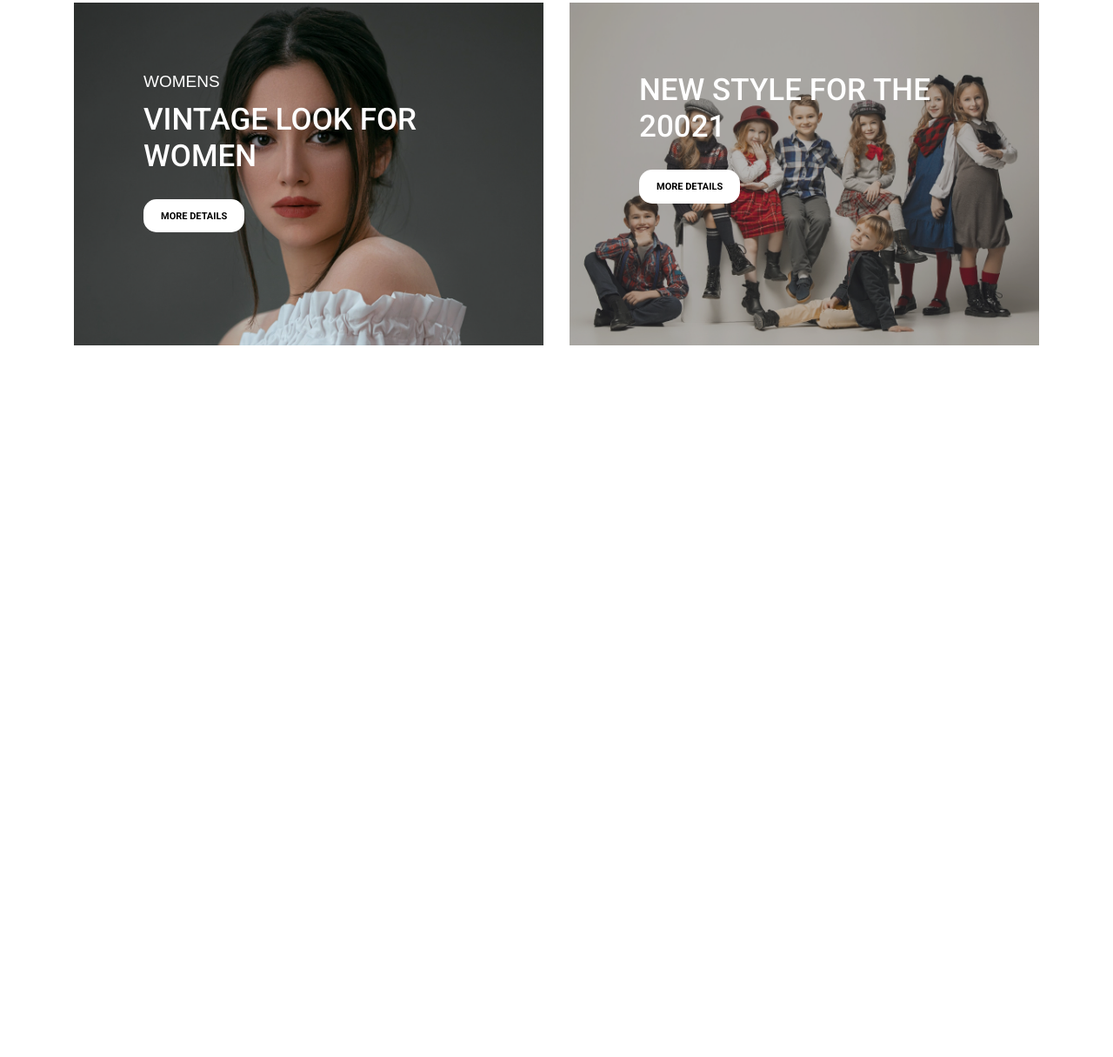
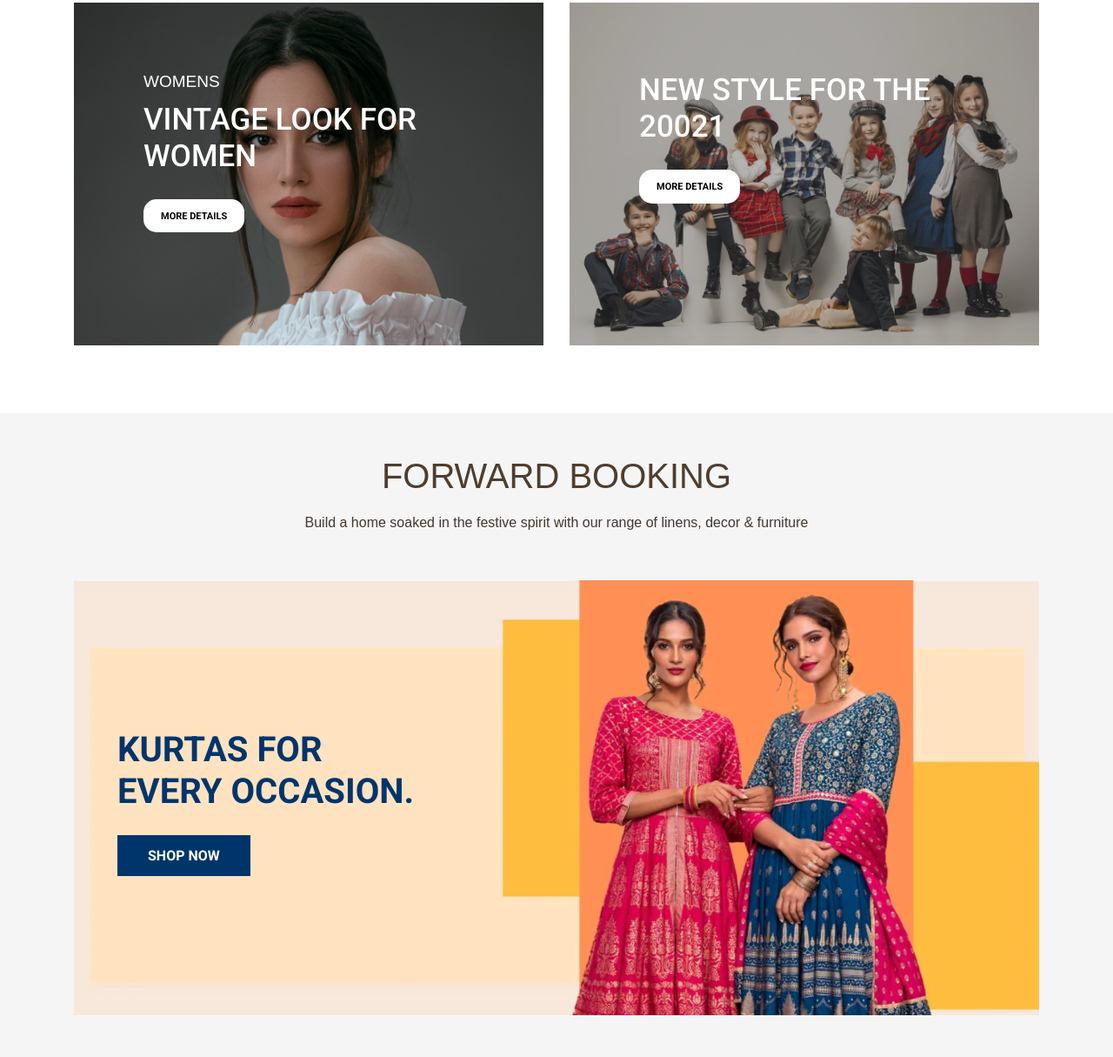
Before and after one commit to mundir-dev/one-india-apparels, a plain HTML site: page index.html in a window 1280 px wide. Shown: the part 3480-4695 px from the top of the page at 87% size. Before the commit the page ends 3955 px from the top, so only its background shows below. Drawn offline with nearby package versions, Linux system fonts and the light colour scheme; a web font is replaced by a local one.

Commit message:
forward booking banner section added

```diff
--- a/index.html
+++ b/index.html
@@ -440,6 +440,24 @@
         </div>
     </section>
 
+    <section class="bg-gray">
+        <div class="container">
+            <div class="text-center py-5" data-aos="fade-up">
+                <h1 class="main-heading">FORWARD BOOKING</h1>
+                <h6 class="main-caption">Build a home soaked in the festive spirit with our range of linens, decor & furniture</h6>
+            </div>
+            <div class="add-banner d-flex align-items-center" style="background-image: url(./res/images/bannerbg1.png); height: 500px;" data-aos="zoom-in" data-aos-delay="700">
+                <div class="content">
+                  <h1>kurtas for<br>every occasion.</h1>
+                  <a href="#">shop now</a>
+                </div>
+            </div>
+            <div class="row pt-5">
+
+            </div>
+        </div>
+    </section>
+
 
     <script src="https://cdn.jsdelivr.net/npm/jquery@3.5.1/dist/jquery.slim.min.js" integrity="sha384-DfXdz2htPH0lsSSs5nCTpuj/zy4C+OGpamoFVy38MVBnE+IbbVYUew+OrCXaRkfj" crossorigin="anonymous"></script>
     <script src="https://cdn.jsdelivr.net/npm/popper.js@1.16.1/dist/umd/popper.min.js" integrity="sha384-9/reFTGAW83EW2RDu2S0VKaIzap3H66lZH81PoYlFhbGU+6BZp6G7niu735Sk7lN" crossorigin="anonymous"></script>
--- a/res/css/style.scss
+++ b/res/css/style.scss
@@ -396,3 +396,55 @@ nav{
         margin-top: 20px;
     }
 }
+
+.add-banner{
+    background-position: top right;
+    background-size: cover;
+    background-repeat: no-repeat;
+    padding: 50px;
+    position: relative;
+    &::after{
+        content: "";
+        position: absolute;
+        width: 100%;
+        height: 100%;
+        background-color: #f5f5f5;
+        top: 0;
+        left: 0;
+        opacity: 0;
+        @media (max-width: 991px) {
+            opacity: .7;
+        }
+    }
+    .content{
+        position: relative;
+        z-index: 1;
+       h1{
+           font-size: 40px;
+           font-family: 'Roboto', sans-serif;
+           color: #00356c;
+           text-transform: uppercase;
+           font-weight: bold;
+           padding-bottom: 30px;
+       }
+
+       a{
+           background-color: #00356c;
+           padding: 14px 35px;
+           width: 100%;
+           max-width: 200px;
+           border: none;
+           color: #fff;
+           text-transform: uppercase;
+           font-weight: bold;
+           font-family: 'Roboto', sans-serif;
+           text-decoration: none;
+           transition: all .5s ease;
+           position: relative;
+           &:hover{
+               padding-right: 40px;
+               color: #ffe3c1;
+           }
+       }
+    }
+}
```
Also changed, not shown: res/css/style.css, res/images/bannerbg1.png (added), 1 other file.
